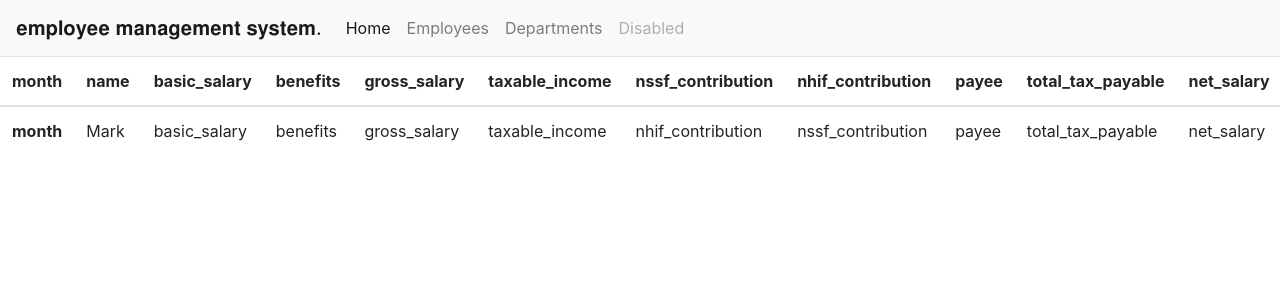
After one commit to Morgan-Gicheha/Employee-management-system, a Flask app: template templates/generated_payroll.html in a window 1280 px wide. The commit adds this page. Shown: the top 300 px of the page. Run offline with Flask 2, Linux system fonts and the light colour scheme; the template is opened without the code that fills it, so the values that code supplies are empty; some libraries are stand-ins or nearby versions.

Commit message:
updated payroll

```diff
--- a/app.py
+++ b/app.py
@@ -14,6 +14,7 @@ db = SQLAlchemy(app)
 
 # importing models
 from models.payroll_model import Payroll
+from models.payroll_class import Payroll_C
 from models.employee_model import Employee
 from models.department_model import Department
 
@@ -185,28 +186,6 @@ def delete_department_by_id(id):
 
     return redirect(url_for('departments'))
 
-# creating a route to generate payroll
-@app.route('/payroll/<int:id>', methods=['POST', 'GET'])
-def generate_payroll(id):
-
-    if request.method == 'GET':
-        # recieving entered data from generate_modal
-        # entered_gross_salary = request.form['gross_salary_entered']
-        # entered_benefits = request.form['benefits_entered']
-
-        print('salary imeingia')
-        # fetching all employees
-        all_employees = Employee.query.all()
-        every_emp=all_employees
-        # FETCHING DEPARTMENT by id
-        # all_emps=Department.fetching_department_by_id(id=id)
-        print(id)
-
-
-
-
-
-    return render_template('payroll.html',to_payroll_list=every_emp,id=id)
 
 # creating route to view  employees in a department
 @app.route('/department/employees/<int:id>', methods=['POST', 'GET'])
--- a/models/department_model.py
+++ b/models/department_model.py
@@ -5,7 +5,7 @@ class Department(db.Model):
     __tablename__ = 'departments_table'
     id=db.Column(db.Integer,primary_key=True)
     department_name=db.Column(db.String(20),nullable=False,unique=True)
-    employee= db.relationship('Employee',backref='employee_')
+    employee= db.relationship('Employee',backref='employee_',lazy=True)
 
 
 # class Department(db.Model):
--- a/models/payroll_class.py
+++ b/models/payroll_class.py
@@ -1,4 +1,4 @@
-class Employee:
+class Payroll_C:
     basicSalary = 0
     benefits = 0
     grossSalary = 0 #Income before pensionable deduction
--- a/templates/employees.html
+++ b/templates/employees.html
@@ -124,6 +124,7 @@
       <th scope="col">Id number</th>
       <th scope="col">Gender</th>
       <th scope="col">department</th>
+      <th scope="col">age</th>
       <th scope="col">KRA PIN</th>
       <th scope="col">Salary</th>
       <th scope="col">Benefits</th>
@@ -144,7 +145,7 @@
       <td>{{all.employee_national_id}}</td>
       <td>{{all.employee_gender}}</td>
       <td>{{ all.employee_.department_name}}</td>
-
+      <td>{{all.employee_age}}</td>
       <td>{{all.employee_KRA_PIN}}</td>
       <td>{{all.employee_salary}}</td>
       <td>{{all.employee_benefits}}</td>
--- /dev/null
+++ b/templates/generated_payroll.html
@@ -0,0 +1,42 @@
+{% extends 'parent.html' %}
+{% block content %}
+
+<table class="table">
+    <thead>
+      <tr>
+        <th scope="col">month</th>
+        <th scope="col">name</th>
+        <th scope="col">basic_salary </th>
+        <th scope="col">benefits</th>
+        <th scope="col">gross_salary</th>
+        <th scope="col">taxable_income</th>
+        <th scope="col">nssf_contribution</th>
+
+        <th scope="col">nhif_contribution</th>
+        <th scope="col">payee</th>
+        <th scope="col">total_tax_payable</th>
+        <th scope="col">net_salary</th>
+
+      </tr>
+    </thead>
+    <tbody>
+      <tr>
+        <th scope="row">month</th>
+        <td>Mark</td>
+        <td>basic_salary</td>
+        <td>benefits</td>
+        <td>gross_salary</td>
+        <td>taxable_income</td>
+        <td>nhif_contribution</td>
+        <td>nssf_contribution</td>
+        <td>payee</td>
+        <td>total_tax_payable</td>
+        <td>net_salary</td>
+
+      </tr>
+
+    </tbody>
+  </table>
+
+
+{% endblock %}
```
Also changed, not shown: models/employee_model.py (+19 -12 lines), models/payroll_model.py (+7 -1 lines), templates/payroll.html (+47 -48 lines).
